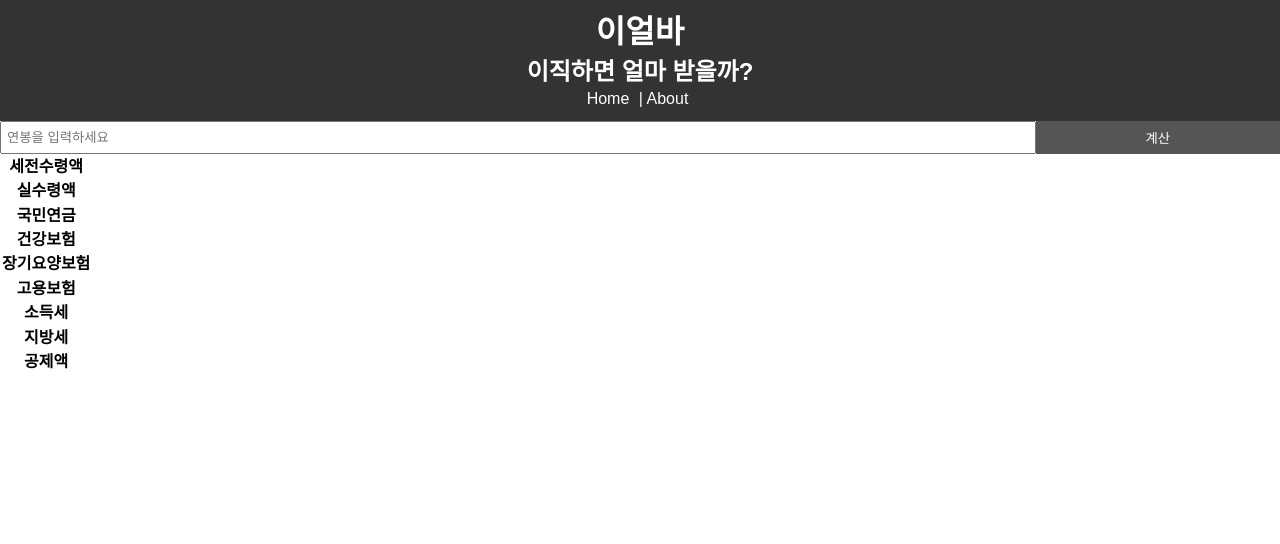
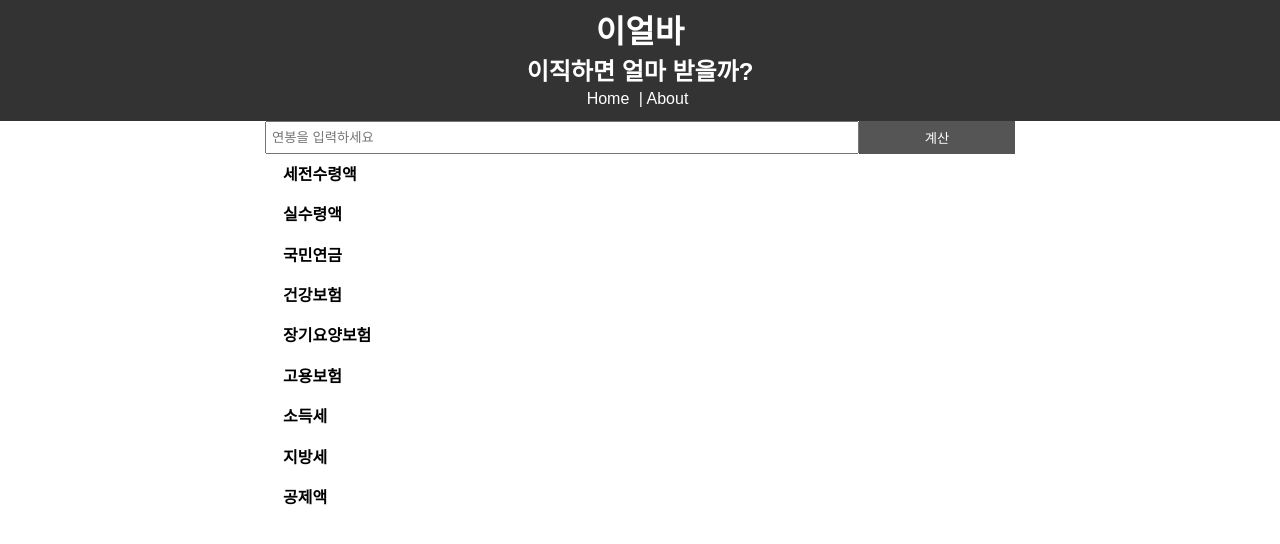
Before and after one commit to ho9science/salary, a Vue app: page /#/ in a window 1280 px wide. Shown: the top 544 px of the page. Built offline with nearby package versions, Linux system fonts and the light colour scheme.

Commit message:
little modified

```diff
--- a/src/components/CalculateSalary.vue
+++ b/src/components/CalculateSalary.vue
@@ -20,13 +20,18 @@ export default {
   methods: {
     caclSalary(e) {
       e.preventDefault();
-      var tax = this.calc_simple_tax(this.salary);
+      var exemption = 100000;
+      var salary = this.salary;
+      if(salary > 1060000){
+        salary = salary - exemption;
+      }
+      var tax = this.calc_simple_tax(salary);
       var local = this.calc_local_tax(tax);
-      var pension = this.calc_national_pension(this.median_income_section(this.salary));
-      var health = this.calc_health_insurance(this.salary);
+      var pension = this.calc_annuity_insurance_deduction(this.median_income_section(salary));
+      var health = this.calc_health_insurance(salary);
       var longterm = this.calc_long_term_insurance(health);
-      var employ = this.calc_employment_insurance(this.salary);
-      var deducted = tax+local+pension+longterm+employ;
+      var employ = this.calc_employment_insurance(salary);
+      var deducted = tax+local+pension+health+longterm+employ;
       var real = this.salary - deducted;
       const targetSalary = {
         origin: this.salary,
@@ -232,14 +237,8 @@ export default {
       return local_income_tax - local_income_tax % 10
     },
     calc_simple_tax(salary){
-      var exemption = 100000;
-      if(salary > 1060000){
-        salary = salary - exemption;
-      }
       salary = this.median_income_section(salary)
-      console.log(salary)
-      var annuity_insurance = this.calc_annuity_insurance_deduction(salary);
-      console.log(annuity_insurance);
+      var annuity_insurance = this.calc_annuity_insurance_deduction(salary) *12; // 월급,연봉 파라미터 반영 필요
       salary = salary * 12
       var earned_income_deduction = this.calc_earned_income_deduction(salary);
       var earned_income_amount = this.calc_earned_income_amount(salary, earned_income_deduction);
--- a/src/components/RealSalary.vue
+++ b/src/components/RealSalary.vue
@@ -1,7 +1,7 @@
 <template>
-  <div>
-    <div class="todo-item" v-bind:key="celery.real" v-for="celery in salary">
-      <table>
+  <div class="salary-container">
+    <div class="" v-bind:key="celery.real" v-for="celery in salary">
+      <table class="salary-item">
           <tr><th>세전수령액</th><td>{{celery.origin}}</td></tr>
           <tr><th>실수령액</th><td>{{celery.real}}</td></tr>
           <tr><th>국민연금</th><td>{{celery.pension}}</td></tr>
@@ -24,4 +24,30 @@ export default {
 </script>
 
 <style scoped>
+.salary-item{
+  overflow: auto;
+    max-width: 100%;
+    background:
+        linear-gradient(to right, white 30%, rgba(255,255,255,0)),
+        linear-gradient(to right, rgba(255,255,255,0), white 70%) 0 100%,
+        radial-gradient(farthest-side at 0% 50%, rgba(0,0,0,.2), rgba(0,0,0,0)),
+        radial-gradient(farthest-side at 100% 50%, rgba(0,0,0,.2), rgba(0,0,0,0)) 0 100%;
+    background-repeat: no-repeat;
+    background-color: white;
+    background-size: 40px 100%, 40px 100%, 14px 100%, 14px 100%;
+  background-position: 0 0, 100%, 0 0, 100%;
+    background-attachment: local, local, scroll, scroll;
+}
+tr {
+  border-bottom: 1px solid #000;
+}
+th,
+td {
+  text-align: left;
+  padding: 0.5em 1em;
+}
+.salary-container{
+  margin:auto;
+}
+
 </style>
--- a/src/views/Home.vue
+++ b/src/views/Home.vue
@@ -1,5 +1,5 @@
 <template>
-  <div id="app">
+  <div id="app" class="container">
     <CalculateSalary v-on:calc-salary="calcSalary" />
     <RealSalary v-bind:salary="salary" v-on:del-todo="deleteTodo" />
   </div>
@@ -77,4 +77,23 @@ export default {
   .btn:hover {
     background: #666;
   }
+  .container{
+  margin-right: auto;
+  margin-left: auto;
+}
+@media (min-width: 1200px){
+.container {
+    width: 1170px;
+}
+}
+@media (min-width: 992px){
+.container {
+    width: 970px;
+}
+}
+@media (min-width: 768px){
+.container {
+    width: 750px;
+}
+}
 </style>
```
